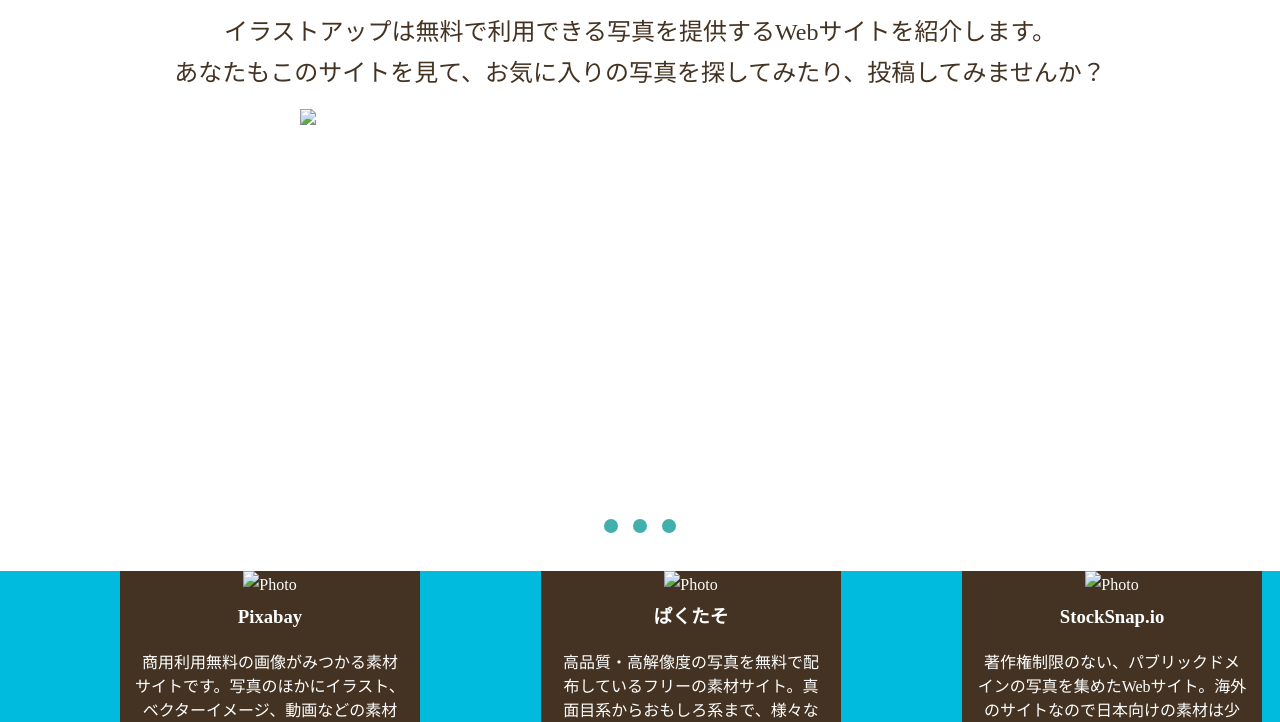
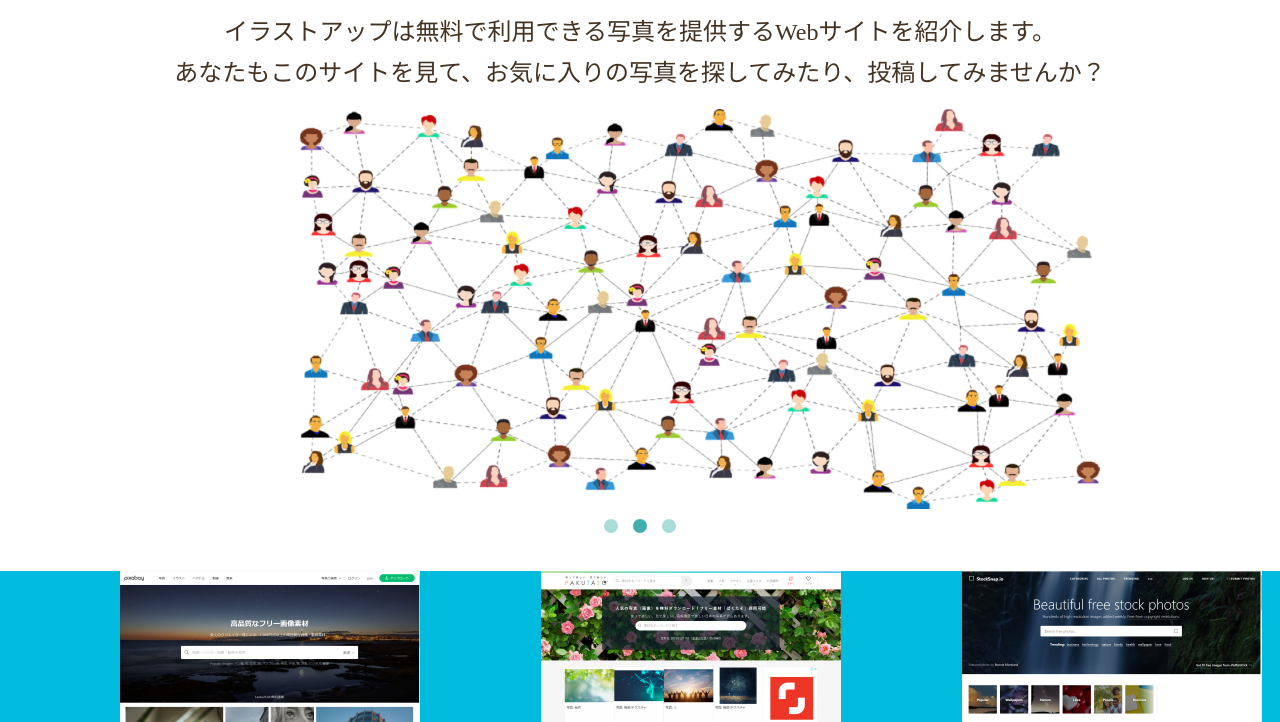
Before and after one commit to tn-create1112/jquery-tncreate, a plain HTML site: page index.html in a window 1280 px wide. Shown: the part 78-800 px from the top of the page. Drawn offline with nearby package versions, Linux system fonts and the light colour scheme; some packages are replaced by stand-ins of ours; files that its build step writes are made by us from their sources.

Commit message:
Update index.html

```diff
--- a/index.html
+++ b/index.html
@@ -5,9 +5,9 @@
     <title>イラストアップ</title>
     <meta name="description" content="あなたのお気に入りのイラストを投稿しませんか？">
     <link rel="stylesheet" href="https://unpkg.com/ress/dist/ress.min.css">
-    <link rel="stylesheet" href="css/style.css">
-    <script src="js/jquery-3.5.1.min.js"></script>
-    <script src="js/script.js"></script>
+    <link rel="stylesheet" href="style.css">
+    <script src="jquery-3.5.1.min.js"></script>
+    <script src="script.js"></script>
 </head>
 <body>
     <header class="page-header wrapper">
@@ -26,9 +26,9 @@
     </div>
     <div id="slide">
         <ul>
-            <li><img src="img/bike-riding-5557589_1280.png" width="800" height="400" alt="img1"></li>
-            <li><img src="img/social-media-3846597_1280.png" width="800" height="400" alt="img2"></li>
-            <li><img src="img/social-media-5187243_1280.png" width="800" height="400" alt="img3"></li>
+            <li><img src="bike-riding-5557589_1280.png" width="800" height="400" alt="img1"></li>
+            <li><img src="social-media-3846597_1280.png" width="800" height="400" alt="img2"></li>
+            <li><img src="social-media-5187243_1280.png" width="800" height="400" alt="img3"></li>
         </ul>
     </div>
     <div id="button">
@@ -40,17 +40,17 @@
     </div>
     <main>
         <div class="item">
-            <img src="img/2021-02-03 (2).png" width="300" height="178" alt="Photo">
+            <img src="2021-02-03 (2).png" width="300" height="178" alt="Photo">
             <h3>Pixabay</h3>
             <p>商用利用無料の画像がみつかる素材サイトです。写真のほかにイラスト、ベクターイメージ、動画などの素材もあります。</p>
         </div>
         <div class="item">
-            <img src="img/2021-02-03 (5).png" width="300" height="177" alt="Photo">
+            <img src="2021-02-03 (5).png" width="300" height="177" alt="Photo">
             <h3>ぱくたそ</h3>
             <p>高品質・高解像度の写真を無料で配布しているフリーの素材サイト。真面目系からおもしろ系まで、様々な写真が用意されています。</p>
         </div>
         <div class="item">
-            <img src="img/2021-02-03 (6).png" width="300" height="177" alt="Photo">
+            <img src="2021-02-03 (6).png" width="300" height="177" alt="Photo">
             <h3>StockSnap.io</h3>
             <p>著作権制限のない、パブリックドメインの写真を集めたWebサイト。海外のサイトなので日本向けの素材は少なめですが、クオリティは高いものがあります。</p>
         </div>
```
